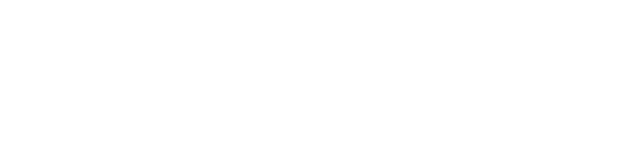
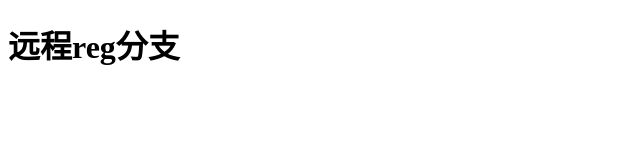
Before and after one commit to kg-qd/learn_project2, a plain HTML site: page index.html in a window 1280 px wide. Shown: the whole page, without its empty margins (0-640 px from the left). Drawn offline with Linux system fonts and the light colour scheme.

Commit message:
远程分支代码拉取

```diff
--- a/index.html
+++ b/index.html
@@ -9,7 +9,7 @@
 </head>
 
 <body>
-
+    <h1>远程reg分支</h1>
 </body>
 
 </html>
```
